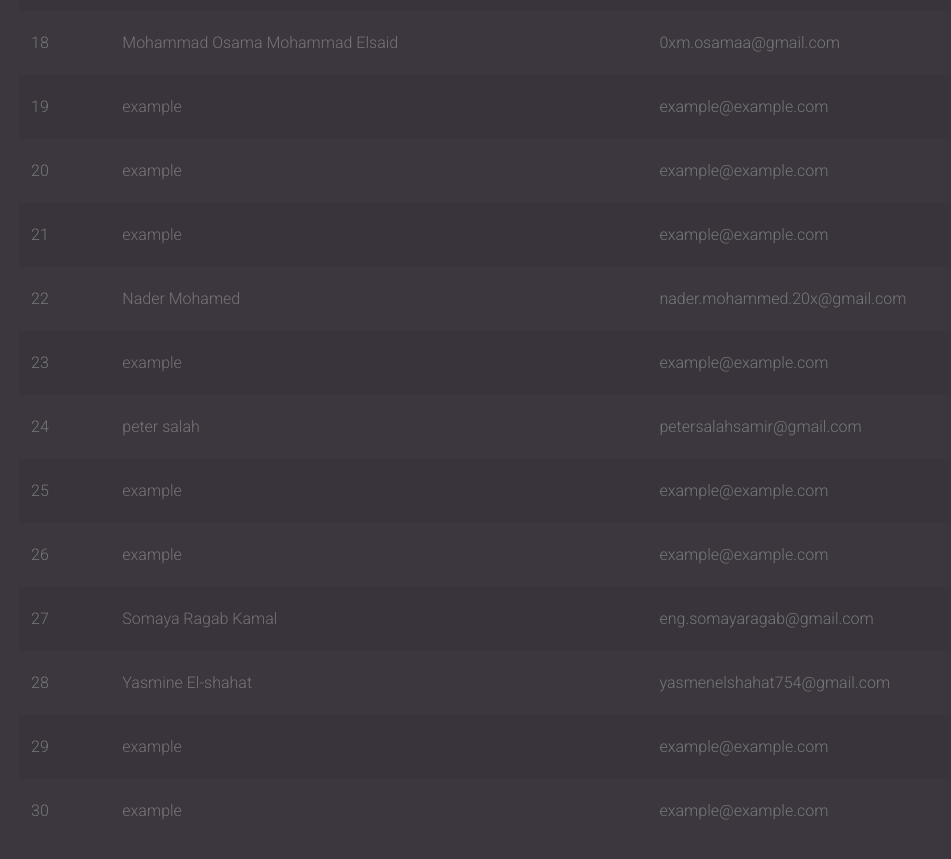
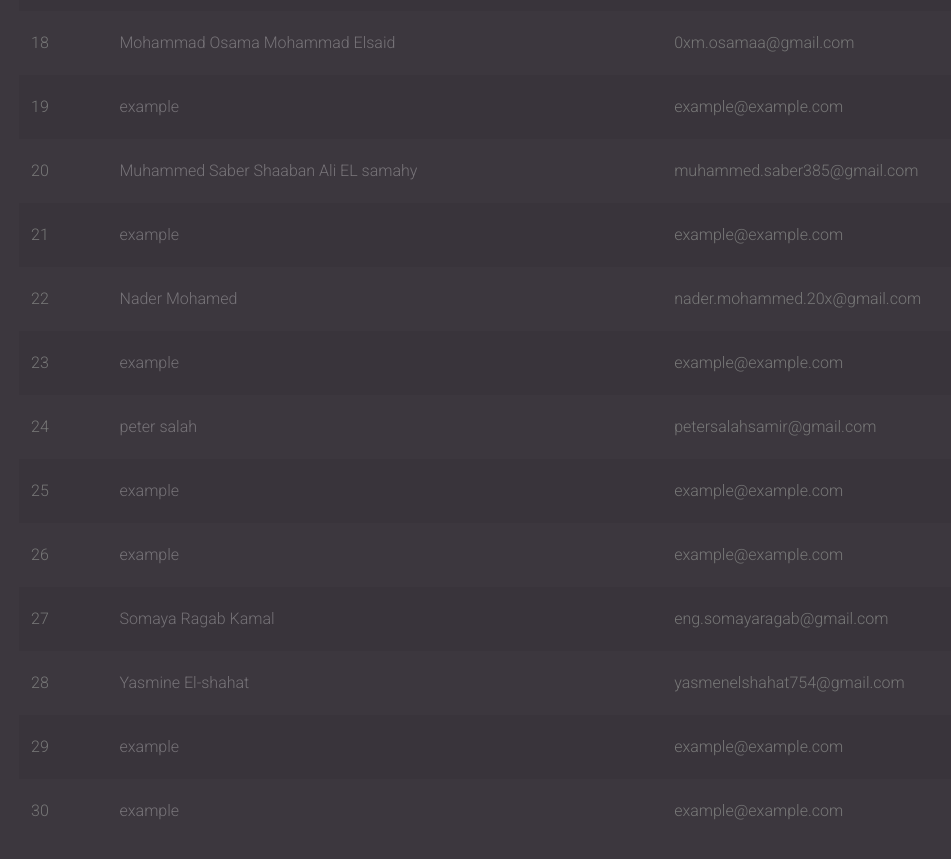
Before and after one commit to Ahmedsamymahrous/ITI-Mans-OS-Table, a plain HTML site: page index.html in a window 1280 px wide. Shown: the part 1480-2339 px from the top of the page, without its empty margins (66-1017 px from the left). Drawn offline with Linux system fonts and the light colour scheme.

Commit message:
Muhammed Saber's Commit 2

```diff
--- a/index.html
+++ b/index.html
@@ -180,8 +180,8 @@
               <!-- copy from here -->
               <tr scope="row">
                 <td>20</td>
-                <td><a href="#">example</a></td>
-                <td>example@example.com</td>
+                <td><a href="#">Muhammed Saber Shaaban Ali EL samahy</a></td>
+                <td>muhammed.saber385@gmail.com</td>
               </tr>
               <!-- to here -->
 
```
